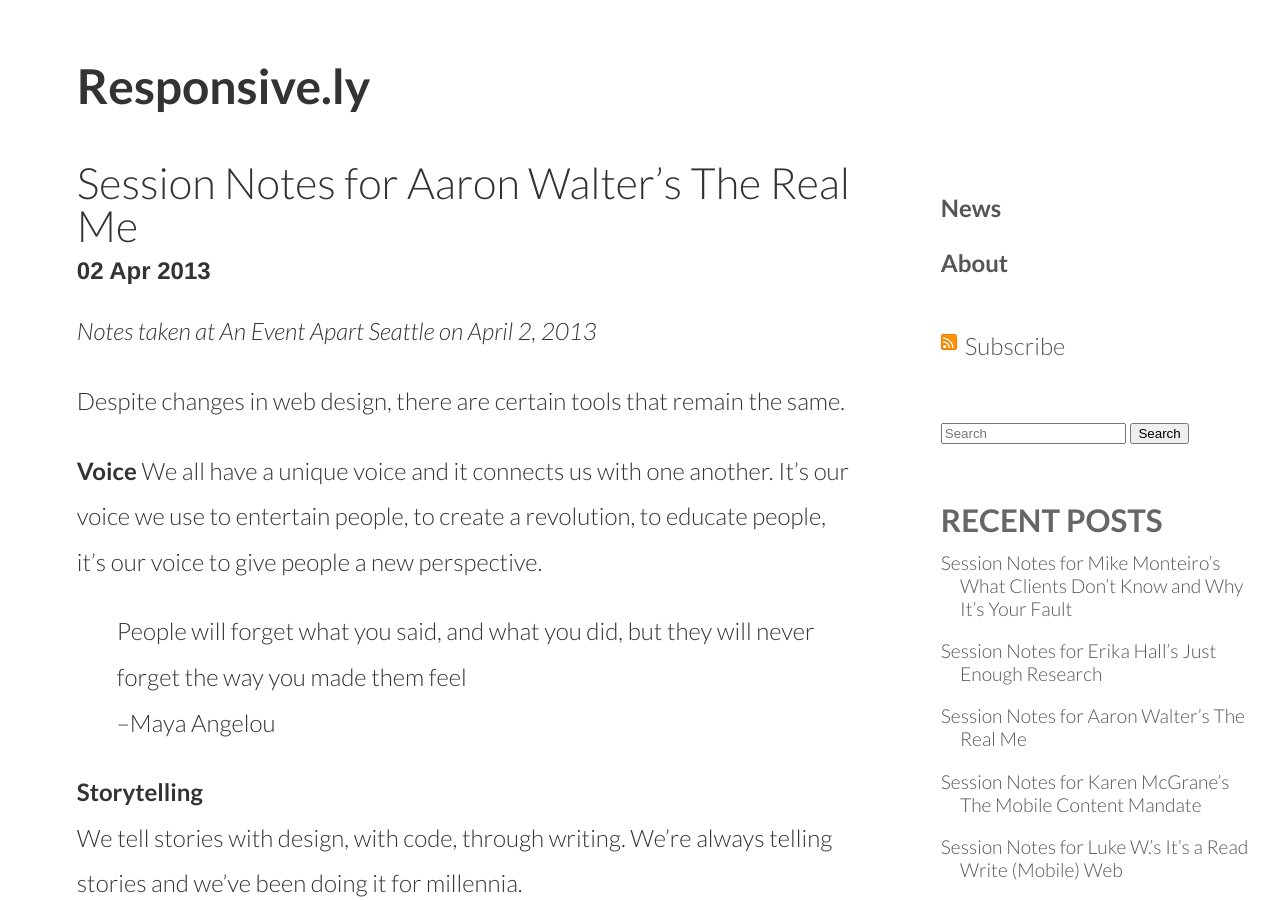
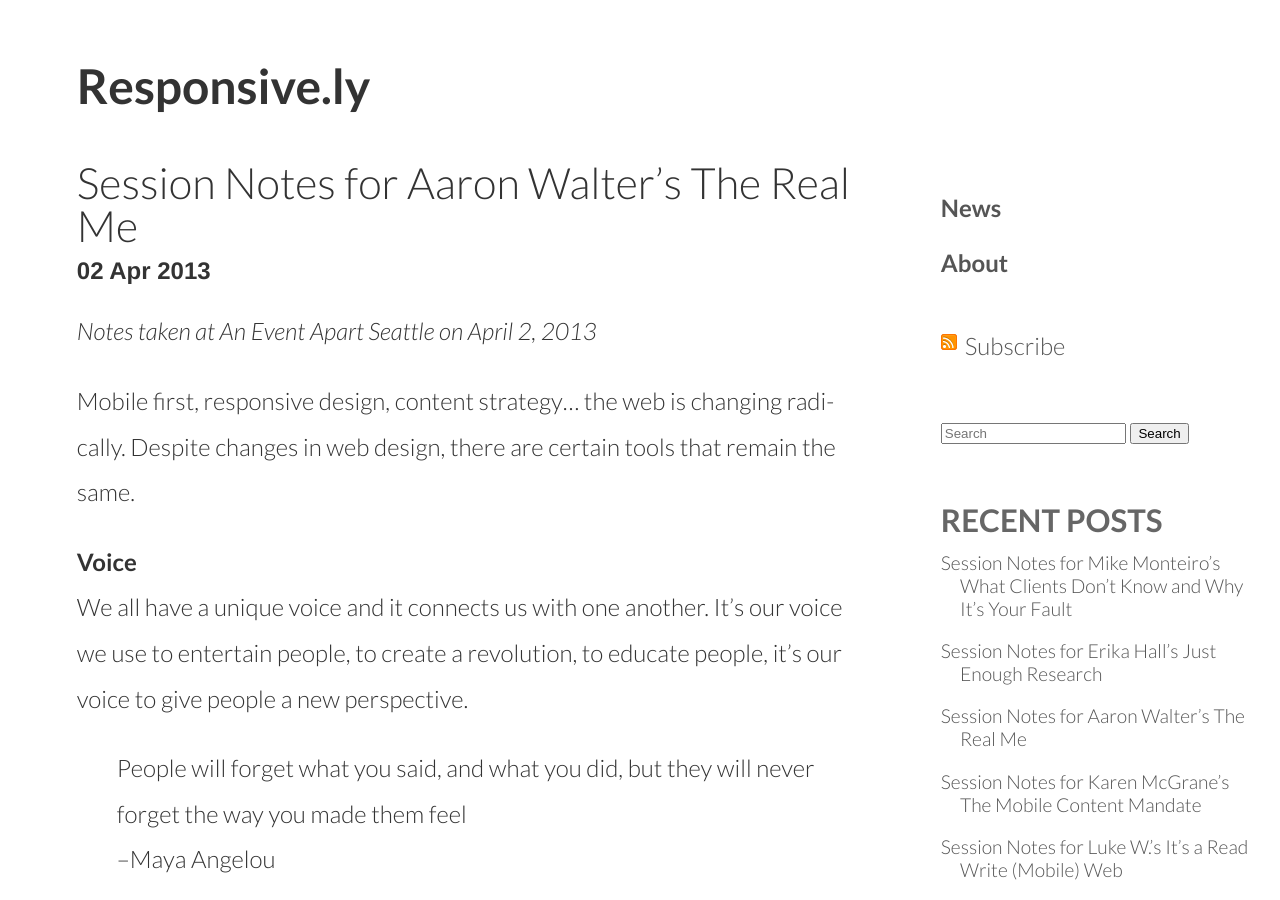
Before and after one commit to thedougco/responsive.ly, a Jekyll site: the page built from _posts/2013-04-2-session-notes-for_aaron_walters_the_real_me.md, in a window 1280 px wide and 900 px high. Built offline with Jekyll 4.4.1, drawn with Linux system fonts in a browser that asks for light colours; nearby versions of some CDN libraries; Markdown is read by kramdown in place of the engine named in the settings; comment, search, counter and statistics services are not loaded.

Commit message:
post edits

```diff
--- a/_posts/2013-04-2-session-notes-for_aaron_walters_the_real_me.md
+++ b/_posts/2013-04-2-session-notes-for_aaron_walters_the_real_me.md
@@ -7,7 +7,7 @@
 ---
 *Notes taken at An Event Apart Seattle on April 2, 2013*
 
-Despite changes in web design, there are certain tools that remain the same.
+Mobile first, responsive design, content strategy… the web is changing radically. Despite changes in web design, there are certain tools that remain the same.
 
 **Voice**
 We all have a unique voice and it connects us with one another. It’s our voice we use to entertain people, to create a revolution, to educate people, it’s our voice to give people a new perspective.
```
